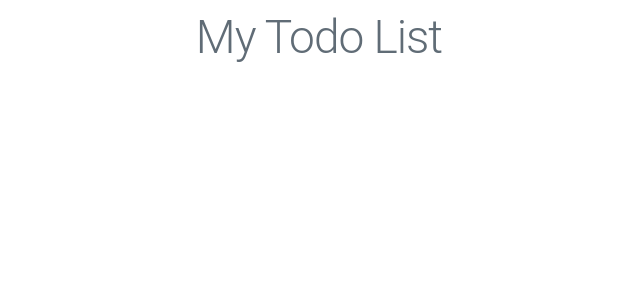
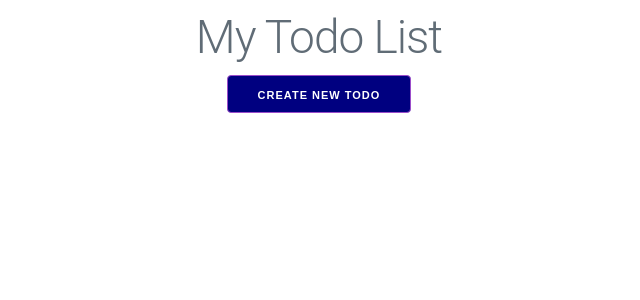
Before and after one commit to stobrien89/react-todo-client, a React (Create React App) app: page / in a window 1280 px wide. Shown: the top 300 px of the page, without its empty margins (321-961 px from the left). Built offline with nearby package versions, Linux system fonts and the light colour scheme; no server answers.

Commit message:
add button for new post, add button style

```diff
--- a/src/App.js
+++ b/src/App.js
@@ -7,7 +7,7 @@ import Form from "./pages/Form";
 import React, { useState, useEffect } from "react";
 
 // Import components from React Router
-import { Route, Switch } from "react-router-dom";
+import { Route, Switch, Link } from "react-router-dom";
 
 function App(props) {
   ////////////////////
@@ -17,6 +17,12 @@ function App(props) {
   const h1 = {
     textAlign: "center",
     margin: "10px",
+  };
+
+  const button = {
+    backgroundColor: "navy",
+    display: "block",
+    margin: "auto",
   };
 
   ///////////////
@@ -98,6 +104,7 @@ function App(props) {
   return (
     <div>
       <h1 style={h1}>My Todo List</h1>
+      <Link to="/new"><button style={button}>Create New Todo</button></Link>
       <Switch>
         <Route
           exact
```
